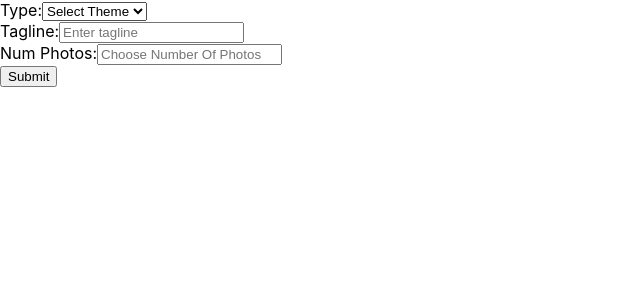
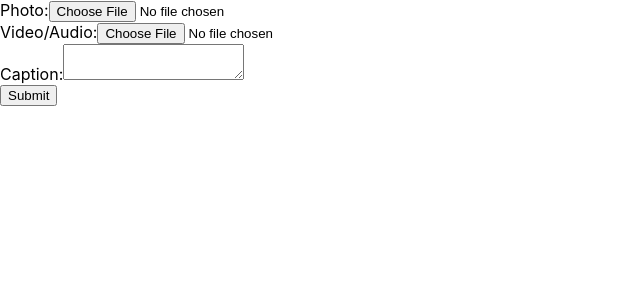
Before and after one commit to Albumize-Memories/album_frontend, a React (Create React App) app: page / in a window 1280 px wide. Shown: the top 300 px of the page, without its empty margins (0-640 px from the left). Built offline with nearby package versions, Linux system fonts and the light colour scheme; no server answers.

Commit message:
Added Product Code MemoryFrame

```diff
--- a/package.json
+++ b/package.json
@@ -35,5 +35,8 @@
       "last 1 firefox version",
       "last 1 safari version"
     ]
+  },
+  "devDependencies": {
+    "@babel/plugin-proposal-private-property-in-object": "^7.21.11"
   }
 }
--- a/src/formComponent.js
+++ b/src/formComponent.js
@@ -54,6 +54,7 @@ const UploadFormComponent = () => {
     const [showFileSelection, setShowFileSelection] = useState(false);
     const [formData, setFormData] = useState(null);
     const [sessionUid, setSessionUid] = useState('');
+    const sessionId = localStorage.getItem('sessionId');
 
     useEffect(() => {
         // Check if the unique identifier exists in cookies
--- a/src/index.js
+++ b/src/index.js
@@ -2,14 +2,18 @@ import React from 'react';
 import ReactDOM from 'react-dom/client';
 import './index.css';
 import reportWebVitals from './reportWebVitals';
-import UploadFormComponent from './formComponent';
-import YouTubeEmbedComponent from './youtubeEmbedComponent';
-import SoundCloudEmbed from './soundcloudEmbedComponent';
+import CreateMemoryFrame from './memoryFrameComponent'
+import SessionIdComponent from './sessionIdComponent'
+// import UploadFormComponent from './formComponent';
+// import YouTubeEmbedComponent from './youtubeEmbedComponent';
+// import SoundCloudEmbed from './soundcloudEmbedComponent';
 
 const root = ReactDOM.createRoot(document.getElementById('root'));
 root.render(
   <React.StrictMode>
-    <UploadFormComponent />
+    <SessionIdComponent />
+    <CreateMemoryFrame />
+    {/* <UploadFormComponent /> */}
     {/* <YouTubeEmbedComponent/>
     <SoundCloudEmbed/>  */}
   </React.StrictMode>
--- /dev/null
+++ b/src/memoryFrameComponent.js
@@ -0,0 +1,75 @@
+import React, { useState } from 'react';
+import axios from 'axios'; // Assuming you're using Axios for API calls
+
+const CreateMemoryFrame = () => {
+  const [photo, setPhoto] = useState(null);
+  const [videoAudio, setVideoAudio] = useState(null);
+  const [caption, setCaption] = useState('');
+
+  const handlePhotoChange = (event) => {
+    const selectedFile = event.target.files[0];
+    if (selectedFile && selectedFile.type.startsWith('image/')) {
+      setPhoto(selectedFile);
+    } else {
+      alert('Please select a valid image file.');
+    }
+  };
+
+  const handleVideoAudioChange = (event) => {
+    const selectedFile = event.target.files[0];
+    if (selectedFile && (selectedFile.type.startsWith('video/') || selectedFile.type.startsWith('audio/'))) {
+      setVideoAudio(selectedFile);
+    } else {
+      alert('Please select a valid video or audio file.');
+    }
+  };
+
+  const handleCaptionChange = (event) => {
+    setCaption(event.target.value);
+  };
+
+  const handleSubmit = async (event) => {
+    const sessionId = localStorage.getItem('sessionId');
+    event.preventDefault();
+
+    const formData = new FormData();
+    formData.append('photo', photo);
+    formData.append('videoAudio', videoAudio);
+    formData.append('caption', caption);
+
+    try {
+      const response = await axios.post('http://127.0.0.1:5000/generateMemoryFrame', formData, {
+        headers: {
+          // Set any necessary headers based on your backend API requirements
+          'Content-Type': 'multipart/form-data',
+          'Session-Token': sessionId
+        },
+      });
+      console.log('API response:', response);
+      // Handle successful submission (e.g., display a success message)
+    } catch (error) {
+      console.error('API error:', error);
+      // Handle API errors (e.g., display an error message)
+    }
+  };
+
+  return (
+    <form onSubmit={handleSubmit}>
+      <label htmlFor="photo">Photo:</label>
+      <input type="file" id="photo" accept="image/*" onChange={handlePhotoChange} />
+      <br />
+
+      <label htmlFor="videoAudio">Video/Audio:</label>
+      <input type="file" id="videoAudio" accept="video/*,audio/*" onChange={handleVideoAudioChange} />
+      <br />
+
+      <label htmlFor="caption">Caption:</label>
+      <textarea id="caption" value={caption} onChange={handleCaptionChange} />
+      <br />
+
+      <button type="submit">Submit</button>
+    </form>
+  );
+};
+
+export default CreateMemoryFrame;
--- /dev/null
+++ b/src/sessionIdComponent.js
@@ -0,0 +1,26 @@
+import React, { useState, useEffect } from 'react';
+import { v4 } from 'uuid'; // Import uuid module
+
+function SessionIdComponent() {
+  const [sessionId, setSessionId] = useState(null);
+
+  useEffect(() => {
+    const storedSessionId = localStorage.getItem('sessionId');
+    if (!storedSessionId) {
+      // Generate a UUID using uuid package
+      const newSessionId = v4();
+      localStorage.setItem('sessionId', newSessionId);
+      setSessionId(newSessionId);
+    } else {
+      setSessionId(storedSessionId);
+    }
+  }, []);
+
+//   return (
+//     <div>
+//       Your Session ID: {sessionId}
+//     </div>
+//   );
+}
+
+export default SessionIdComponent;
```
Also changed, not shown: 1 other file (tests, documents, lock files or other folders).
